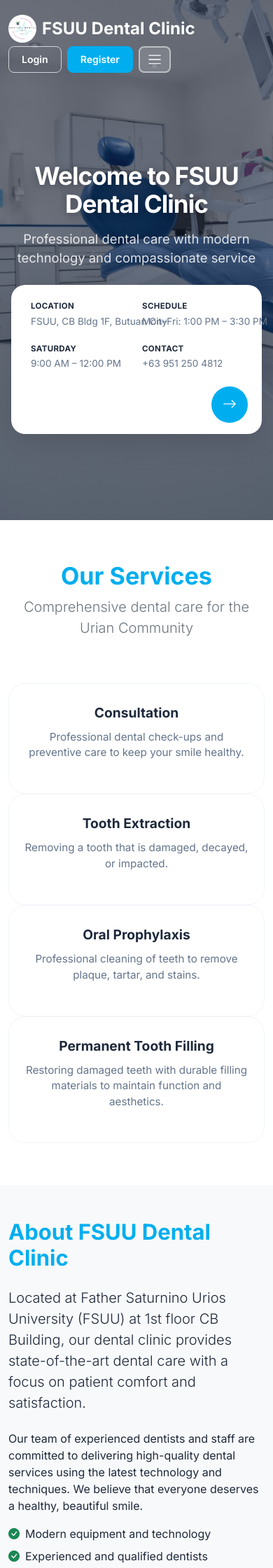
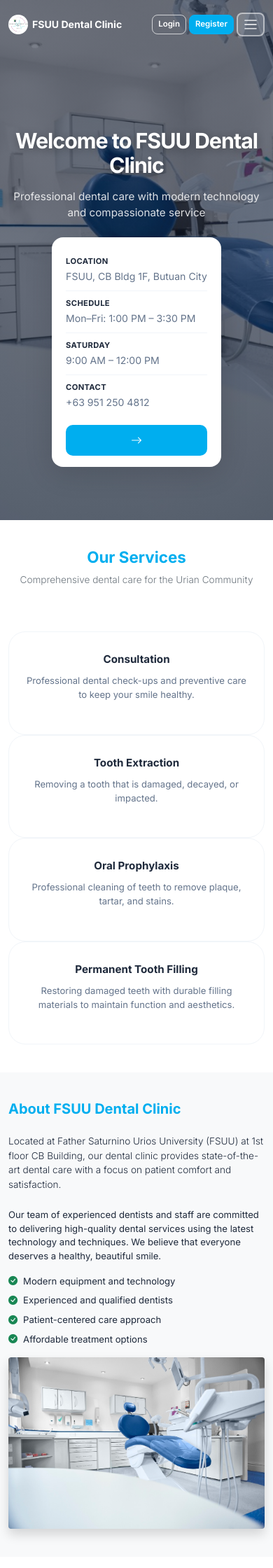
Before and after one commit to win416/FSUU-booking-system, a PHP site: page /FSUU-booking-system-1/ in a window 390 px wide. Shown: the top 2240 px of the page at 70% size. Run offline with PHP 8.4, Linux system fonts and the light colour scheme.

Commit message:
redesigning for responsiveness

```diff
--- a/assets/css/index.css
+++ b/assets/css/index.css
@@ -211,7 +211,8 @@ body {
 /* Hero Section Enhancement */
 .hero-section {
     position: relative;
-    background: url('../../img/inside%20clinic.jpg') center/cover no-repeat;
+    background: url('../../img/inside%20clinic.jpg') center center / cover no-repeat;
+    background-attachment: scroll;
     min-height: 88vh;
     display: flex;
     flex-direction: column;
@@ -298,6 +299,8 @@ body {
     font-size: 0.85rem;
     color: #64748b;
     white-space: nowrap;
+    overflow: hidden;
+    text-overflow: ellipsis;
 }
 
 .hero-bar-divider {
@@ -472,26 +475,10 @@ body {
         font-size: 2.2rem;
     }
 
-    .hero-bar {
-        flex-wrap: wrap;
-        border-radius: 20px;
-        padding: 1rem 1.25rem;
-        gap: 0.5rem;
-    }
-
-    .hero-bar-divider { display: none; }
-
-    .hero-bar-item {
-        flex: 0 0 calc(50% - 0.5rem);
-    }
-
-    .hero-bar-btn {
-        margin-left: auto;
-        margin-top: 0.5rem;
-    }
+    .hero-bar-divider { display: none !important; }
 
     .hero-bar-wrap {
-        position: static;
+        position: static !important;
         margin-top: 1.5rem;
         padding: 0 1rem;
     }
@@ -507,3 +494,165 @@ body {
         padding: 60px 0;
     }
 }
+
+/* Phone screens */
+@media (max-width: 767px) {
+    /* Keep navbar on ONE row: brand left, buttons right */
+    .navbar .container {
+        flex-wrap: nowrap !important;
+        align-items: center !important;
+    }
+
+    .navbar-brand {
+        font-size: 0.88rem !important;
+        flex-shrink: 1;
+        min-width: 0;
+        white-space: nowrap;
+        overflow: visible !important;
+        text-overflow: unset !important;
+        margin-right: auto;
+    }
+
+    .navbar-logo {
+        height: 28px !important;
+        width: 28px !important;
+        flex-shrink: 0;
+        margin-right: 6px !important;
+    }
+
+    .navbar-right {
+        flex-shrink: 0;
+        margin-left: 0.4rem;
+        gap: 0.25rem !important;
+    }
+
+    .navbar-auth-btn {
+        font-size: 0.72rem !important;
+        padding: 4px 8px !important;
+    }
+
+    .navbar-toggler {
+        padding: 4px 7px !important;
+    }
+
+    .hero-title {
+        font-size: 1.9rem !important;
+    }
+
+    .hero-subtitle {
+        font-size: 0.95rem !important;
+    }
+
+    .hero-bar {
+        flex-direction: column !important;
+        align-items: stretch !important;
+        border-radius: 16px !important;
+        padding: 1rem 1.25rem !important;
+        gap: 0 !important;
+    }
+
+    .hero-bar-item {
+        flex: unset !important;
+        width: 100% !important;
+        min-width: 0 !important;
+        padding: 0.6rem 0 !important;
+        border-bottom: 1px solid #f1f5f9;
+    }
+
+    .hero-bar-item:last-of-type {
+        border-bottom: none;
+    }
+
+    .hero-bar-value {
+        white-space: normal !important;
+        word-break: break-word !important;
+        overflow: visible !important;
+        text-overflow: unset !important;
+        font-size: 0.88rem !important;
+    }
+
+    .hero-bar-label {
+        font-size: 0.7rem !important;
+        margin-bottom: 2px;
+    }
+
+    .hero-bar-btn {
+        width: 100% !important;
+        border-radius: 10px !important;
+        margin: 0.75rem 0 0 0 !important;
+        height: 44px !important;
+        font-size: 1rem !important;
+    }
+}
+
+/* Phone landscape fix — ensure background image is visible */
+@media (max-width: 767px) and (orientation: landscape) {
+    .hero-section {
+        min-height: 100vw;
+        padding: 80px 0 2rem;
+        background-position: center top !important;
+        background-size: cover !important;
+    }
+}
+
+/* Ensure background always renders on mobile (fixes iOS blank bg bug) */
+@media (max-width: 767px) {
+    .hero-section {
+        background-attachment: scroll !important;
+        background-position: center center !important;
+        background-size: cover !important;
+        -webkit-background-size: cover !important;
+    }
+
+    /* Scale down all page text to match navbar proportions */
+    .display-4 {
+        font-size: 1.4rem !important;
+    }
+
+    .display-5 {
+        font-size: 1.25rem !important;
+    }
+
+    .lead {
+        font-size: 0.85rem !important;
+    }
+
+    h2, .h2 {
+        font-size: 1.25rem !important;
+    }
+
+    h4, .h4 {
+        font-size: 0.95rem !important;
+    }
+
+    h5, .h5 {
+        font-size: 0.88rem !important;
+    }
+
+    p, li {
+        font-size: 0.82rem !important;
+        line-height: 1.5;
+    }
+
+    .feature-card h4 {
+        font-size: 0.95rem !important;
+    }
+
+    .feature-card p {
+        font-size: 0.82rem !important;
+    }
+
+    .feature-icon {
+        font-size: 2rem !important;
+    }
+
+    .features-section,
+    #about,
+    #contact {
+        padding: 40px 0 !important;
+    }
+
+    .footer {
+        padding: 40px 0 20px !important;
+    }
+}
--- a/index.php
+++ b/index.php
@@ -7,7 +7,7 @@
     <link href="https://cdn.jsdelivr.net/npm/bootstrap@5.1.3/dist/css/bootstrap.min.css" rel="stylesheet">
     <link rel="stylesheet" href="https://cdn.jsdelivr.net/npm/bootstrap-icons@1.8.1/font/bootstrap-icons.css">
     <link rel="icon" type="image/x-icon" href="img/favicon.ico">
-    <link rel="stylesheet" href="assets/css/index.css">
+    <link rel="stylesheet" href="assets/css/index.css?v=7">
 </head>
 <body>
     <!-- Navigation -->
```
